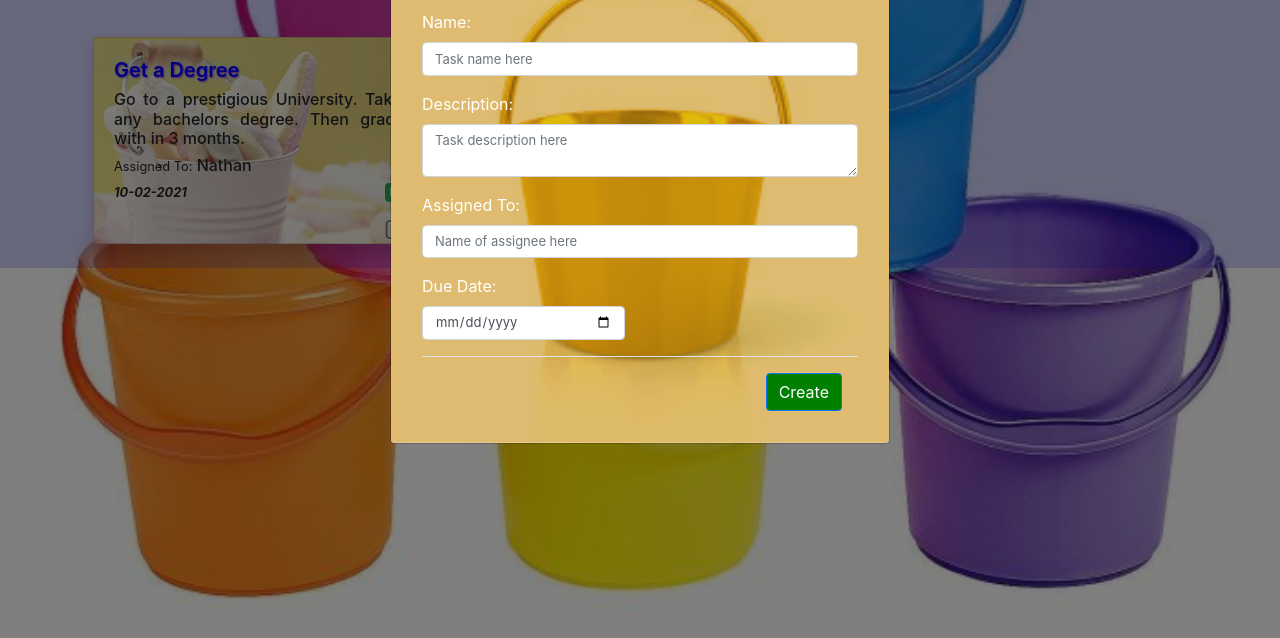
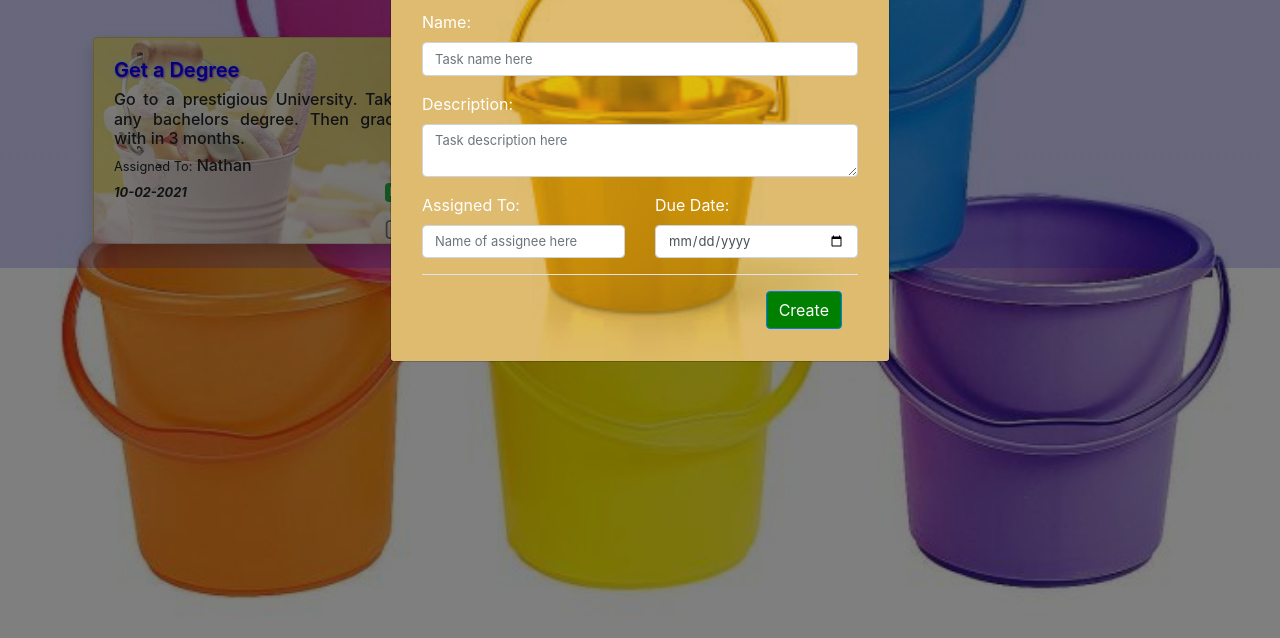
Before and after one commit to NathanWra/TaskPlanner, a plain HTML site: page index.html in a window 1280 px wide. Both pictures are taken after a click on the button 812 px from the left and 76 px from the top of the page. Shown: the part 98-736 px from the top of the page. Drawn offline with nearby package versions, Linux system fonts and the light colour scheme.

Commit message:
modified modal form

```diff
--- a/index.html
+++ b/index.html
@@ -102,7 +102,8 @@
                   ></textarea>
                 </div>
 
-                <div class="form-group">
+                <div class="row">
+                  <div class="form-group col-6">
                     <label for="newBucketAssignedTo">Assigned To:</label>
                     <input
                       type="text"
@@ -112,7 +113,6 @@
                     />
                   </div>
 
-                <div class="row">
                   <div class="form-group col-6">
                     <label for="newBucketDueDate">Due Date:</label>
                     <input
```
Lines whose indentation alone changed are shown as unchanged.
